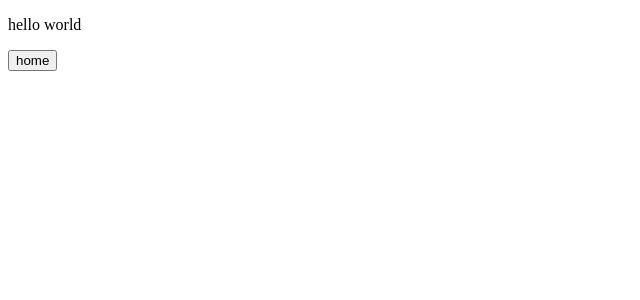
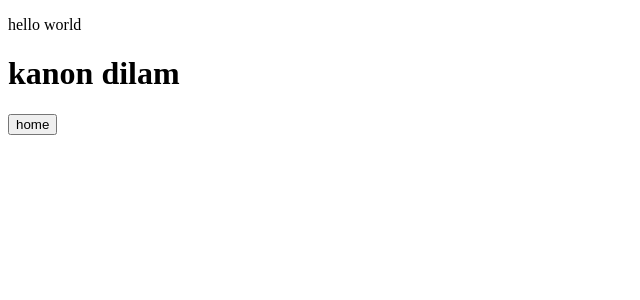
Before and after one commit to khan1041/react-dom, a React (Vite) app: page / in a window 1280 px wide. Before the commit this address had no page. Shown: the top 300 px of the page, without its empty margins (0-640 px from the left). Built offline with nearby package versions, Linux system fonts and the light colour scheme.

Commit message:
Update App.jsx

```diff
--- a/src/App.jsx
+++ b/src/App.jsx
@@ -13,6 +13,7 @@ function App() {
 
 
     <p className=''>hello world</p>
+    <h1>kanon dilam</h1>
 
     <Routes>
     <Route  path="/home" element={<Home/>} />
```
